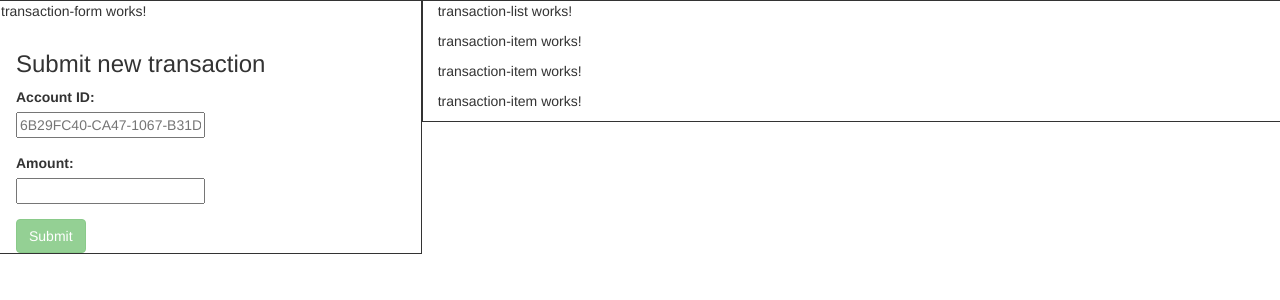
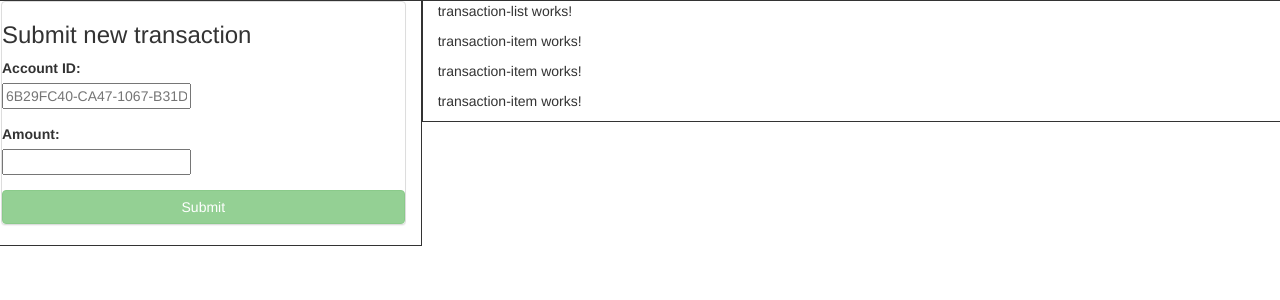
Before and after one commit to davebage/fullstack-boilerplate-dotnet-angular, an Angular app in the folder app-frontend/: page / in a window 1280 px wide. Shown: the top 300 px of the page. Built offline with nearby package versions, Linux system fonts and the light colour scheme.

Commit message:
Fix transaction form and spec test

```diff
--- a/app-frontend/src/app/transaction-form/transaction-form.component.css
+++ b/app-frontend/src/app/transaction-form/transaction-form.component.css
@@ -0,0 +1,4 @@
+.container-border {
+    border: 1px solid #ccc;
+    border-radius: 15px;
+}
--- a/app-frontend/src/app/transaction-form/transaction-form.component.html
+++ b/app-frontend/src/app/transaction-form/transaction-form.component.html
@@ -1,8 +1,7 @@
-<p>transaction-form works!</p>
-<div class="container">
+<div class="panel panel-default">
     <h3>Submit new transaction</h3>
     <form (ngSubmit)="onSubmit(transactionForm)" #transactionForm="ngForm">
-        <div class="form-group">
+        <div class="form-group" >
             <label for="account_id">Account ID:</label><br />
             <input type="text"
                     required
@@ -34,7 +33,7 @@
         </div>
         <input data-type="transaction-submit"
                 type="submit"
-               class="btn btn-success"
+                class="btn btn-success btn-block"
                 [disabled]="!transactionForm.form.valid" />
     </form>
 </div>
```
Also changed, not shown: app-frontend/src/app/app.module.ts (+12 -12 lines), 1 other file (tests, documents, lock files or other folders). Lines whose indentation alone changed are shown as unchanged.
